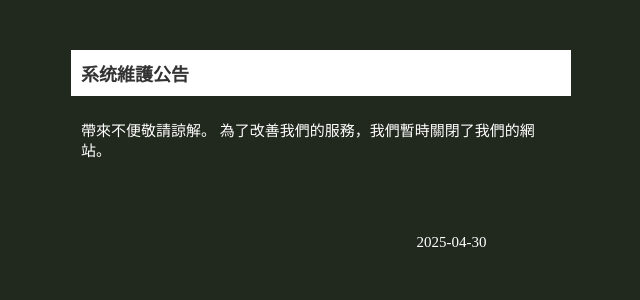
After one commit to yehchge/ci460, a CodeIgniter 4 app: the page made by app/Views/maintenance.php in a window 1280 px wide. The commit adds this page. Shown: the top 300 px of the page, without its empty margins (319-959 px from the left). Run offline with PHP 8.4 and a stand-in for CodeIgniter, Linux system fonts and the light colour scheme; the template is opened without the code that fills it, so the values that code supplies are empty; some libraries are stand-ins or nearby versions.

Commit message:
維護頁面練習

```diff
--- a/app/Config/Routes.php
+++ b/app/Config/Routes.php
@@ -6,6 +6,9 @@ use CodeIgniter\Router\RouteCollection;
  * @var RouteCollection $routes
  */
 $routes->get('/', 'Home::index');
+
+// 5. maintenance Page
+$routes->get('maintenance', 'Maintenance::index');
 
 // 4. Smarty sample
 $routes->get('smarty', "Smarty::index");
--- /dev/null
+++ b/app/Views/maintenance.php
@@ -0,0 +1,49 @@
+<!DOCTYPE html>
+<html>
+<head>
+  <meta http-equiv="Content-Type" content="text/html; charset=utf-8">
+  <title>系統維護中</title>
+  <style>
+  body {
+    margin: 0px;
+    background-color: #21291E;
+  }
+
+  .title {
+    color: #333;
+    background-color: #FFF;
+    padding: 10px;
+    font-size: 18px;
+    font-weight: bold;
+  }
+
+  .txt {
+    color: #FFF;
+    padding: 10px;
+    font-size: 15px;
+    line-height: 135%;
+  }
+  </style>
+</head>
+<body>
+  <table width="500" border="0" align="center" cellpadding="0" cellspacing="0">
+    <tr>
+      <td height="50" colspan="2">&nbsp;</td>
+    </tr>
+    <tr>
+      <td colspan="2" class="title">系统維護公告</td>
+    </tr>
+    <tr>
+      <td colspan="2" class="txt">
+        <p>帶來不便敬請諒解。 為了改善我們的服務，我們暫時關閉了我們的網站。</p>
+      </td>
+    </tr>
+    <tr>
+      <td width="345" class="txt">&nbsp;</td>
+      <td width="155" class="txt"><p><br />
+     <?php echo date('Y-m-d'); ?></p></td>
+    </tr>
+  </table>
+
+</body>
+</html>
--- a/app/Views/welcome_message.php
+++ b/app/Views/welcome_message.php
@@ -237,6 +237,10 @@
             <li>Smarty</li>
             <li class="menu-item hidden"><a href="./smarty">Smarty</a></li>
         </ul>
+        <ul>
+            <li>Maintenance</li>
+            <li class="menu-item hidden"><a href="./maintenance">Maintenance</a></li>
+        </ul>
     </div>
 
     <div class="heroe">
```
Also changed, not shown: app/Config/Events.php (+7 -0 lines), app/Controllers/Maintenance.php (added, +18 -0 lines), app/Libraries/Maintenance.php (added, +27 -0 lines), 1 other file.
